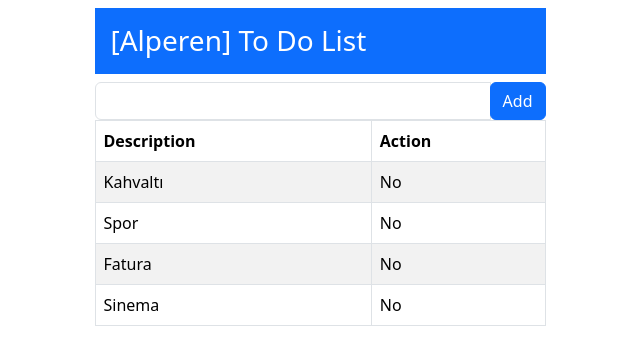
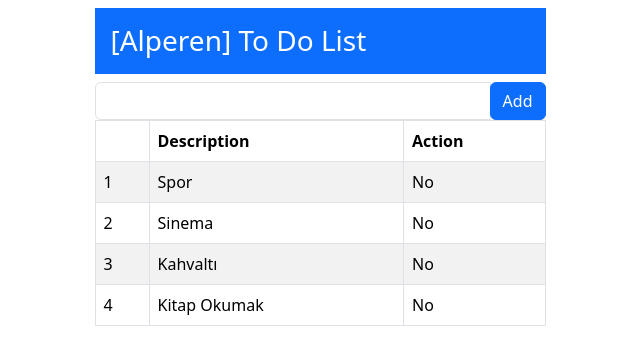
Before and after one commit to lprtan/todoApp, an Angular app: page / in a window 1280 px wide. Shown: the top 364 px of the page, without its empty margins (320-960 px from the left). Built offline with nearby package versions, Linux system fonts and the light colour scheme.

Commit message:
create model

```diff
--- a/src/app/app.component.html
+++ b/src/app/app.component.html
@@ -2,7 +2,7 @@
     <div class="row justify-content-center">
       <div class="col-5">
         <h3 class="bg-primary text-white p-3">
-          [{{user}}] To Do List
+          [{{getName()}}] To Do List
         </h3>
 
         <div class="input-group">
@@ -14,14 +14,26 @@
         <table class="table table-striped table-bordered">
           <thead>
             <tr>
+              <th></th>
               <th>Description</th>
               <th>Action</th>
             </tr>
           </thead>
           <tbody>
-           <tr *ngFor="let item of items">
+           <tr *ngFor="let item of getItems(); let i=index">
+            <td>{{i+1}}</td>
             <td>{{item.description}}</td>
-            <td>{{item.action}}</td>
+            <td [ngSwitch]="item.action">
+                <span *ngSwitchCase="true">
+                  Yes
+                </span>
+                <span *ngSwitchCase="false">
+                  No
+                </span>
+                <span *ngSwitchDefault>
+
+                </span>
+            </td>
           </tr>
           </tbody>
         </table>
--- a/src/app/app.component.ts
+++ b/src/app/app.component.ts
@@ -1,4 +1,5 @@
 import { Component } from '@angular/core';
+import { Model } from './model';
 
 @Component({
   selector: 'app-root',
@@ -6,11 +7,12 @@
   styleUrl: './app.component.css'
 })
 export class AppComponent {
-  user = 'Alperen';
-  items= [
-    { description: "Kahvaltı", action: "No" },
-    { description: "Spor", action: "No" },
-    { description: "Fatura", action: "No" },
-    { description: "Sinema", action: "No" }
-  ];
+ model = new Model();
+
+ getName(){
+  return this.model.user;
+ }
+ getItems(){
+  return this.model.items;
+ }
 }
--- /dev/null
+++ b/src/app/model.ts
@@ -0,0 +1,24 @@
+export class Model{
+    user;
+    items;
+
+    constructor(){
+        this.user='Alperen';
+        this.items= [
+            new ToDoItem("Spor",false),
+            new ToDoItem("Sinema",false),
+            new ToDoItem("Kahvaltı",false),
+            new ToDoItem("Kitap Okumak",false),
+          ];
+    }
+}
+
+export class ToDoItem{
+    description;
+    action;
+
+    constructor(description: any, action: any){
+        this.description=description;
+        this.action=action;
+    }
+}
```
